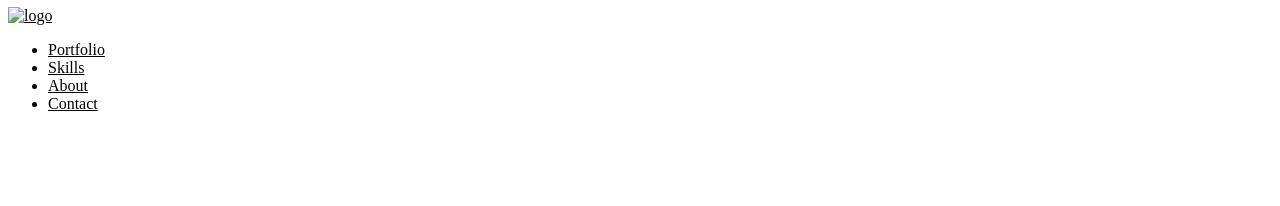
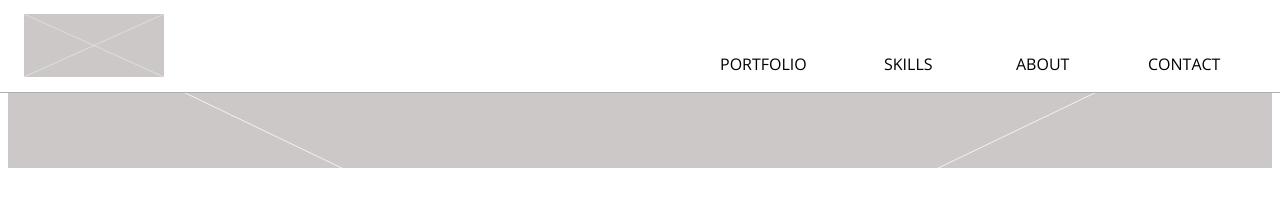
Before and after one commit to granz89/sam-website, a plain HTML site: page index.html in a window 1280 px wide. Drawn offline with nearby package versions, Linux system fonts and the light colour scheme.

Commit message:
feat(html): add navigation

```diff
--- a/index.html
+++ b/index.html
@@ -12,21 +12,27 @@
 <body>
 
   <div class="nav">
-    <a href="index.html"><img class="" src="" alt="logo"></a>
+    <a href="index.html"><img class="nav-logo" src="img/placeholder-logo.svg" alt="logo"></a>
     <ul class="nav-links">
-      <li><a href="#portfolio">Portfolio</a></li>
+      <li class="link-space"><a href="#portfolio">Portfolio</a></li>
       <li><a href="#skills">Skills</a></li>
       <li><a href="#about">About</a></li>
       <li><a href="#contact">Contact</a></li>
     </ul>
   </div>
 
+  <div id="cover">
+  </div>
+
   <div id="portfolio">
   </div>
+
   <div id="skills">
   </div>
+
   <div id="about">
   </div>
+
   <div id="contact">
   </div>
 
--- a/scss/style.scss
+++ b/scss/style.scss
@@ -22,6 +22,7 @@ a:hover{
 	color:$primary-dark;
 }
 
+////* NAVIGATION *//////
 
 .nav a:hover {
     color: $primary;
@@ -34,4 +35,56 @@ a:hover{
 	top: 0;
 	z-index: 999;
 	padding-top: 0.45em;
+	margin-left: -0.5em;
+	border-bottom: solid 1px $primary;
+	background-color: $background;
+
 }
+
+.nav-links li{
+	display: inline-block;
+	float: left;
+	margin-right: 2em;
+	padding-top: 1em;
+	font-family: $font-stack;
+}
+
+.nav-links li a{
+	display: inline-block;
+	min-width: 100px;
+	font-size: 16px;
+	line-height: 50px;
+	color: $font;
+	text-transform: uppercase;
+	text-decoration: none;
+}
+
+.nav-links{
+	float: right;
+}
+
+.link-space{
+	padding-right: 2em;
+}
+
+.nav-logo{
+	width: 140px;
+	padding-top: 0.45em;
+	margin-left: 1.5em;
+}
+
+//////*    COVER SECTION  *///////
+
+#cover{
+	background: url("/img/placeholder-main.svg");
+	background-size: cover;
+	padding-top: 10rem;
+}
+
+//////*    PORTFOLIO SECTION  *///////
+
+//////*    SKILLS SECTION  *///////
+
+//////*    ABOUT SECTION  *///////
+
+//////*    CONTACT SECTION  *///////
```
Also changed, not shown: css/style.css, img/placeholder-logo.svg (added), img/placeholder-main.svg (added), img/sam-logo.svg (added).
